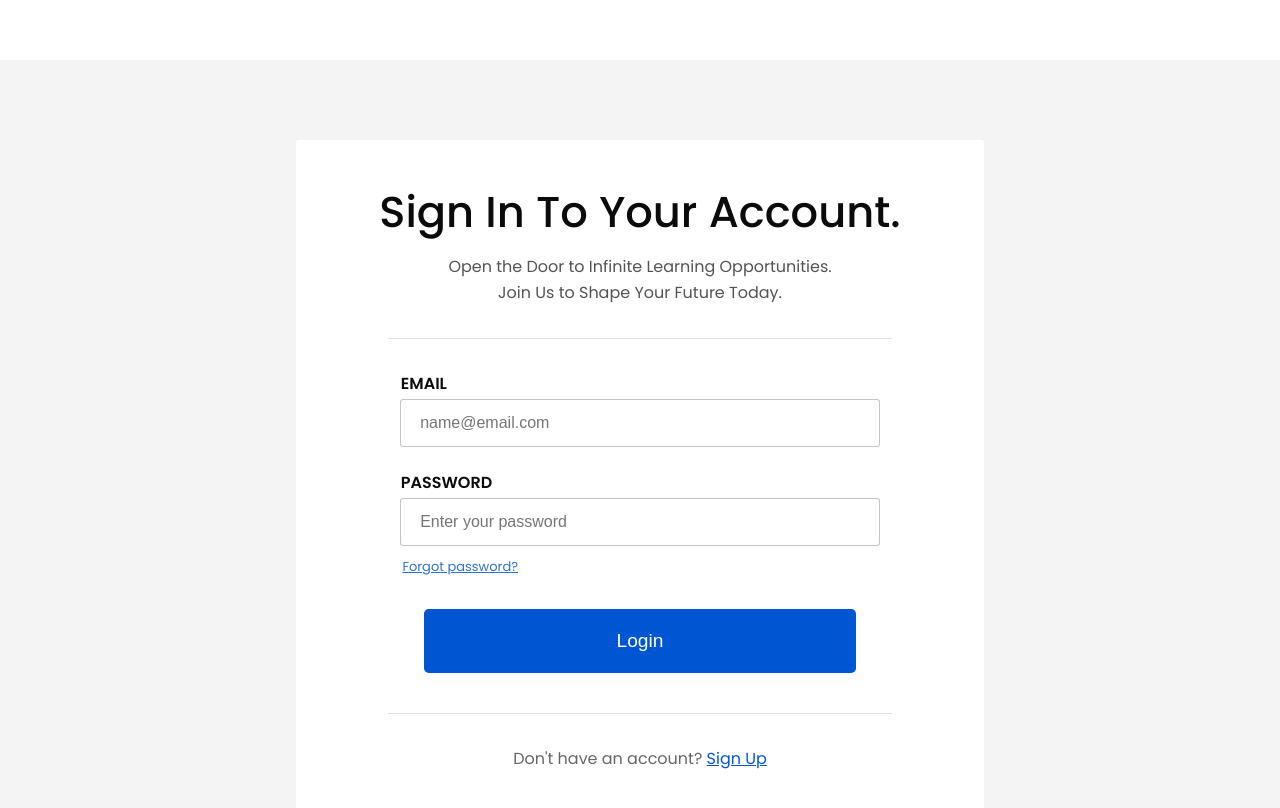
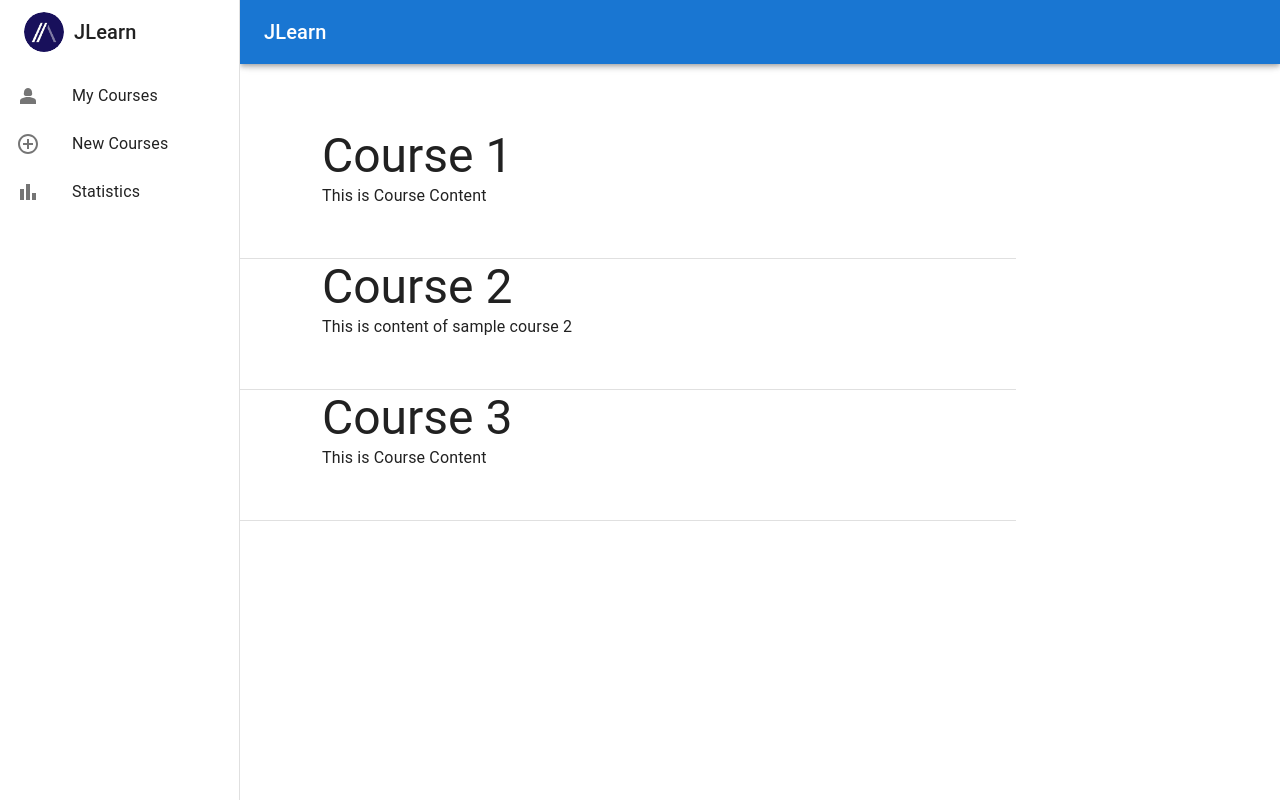
Before and after one commit to Vaibhav0643/Online-Learning-Platform, a React (Create React App) app in the folder Frontend/: page /Dashboard in a window 1280 px wide. Before the commit this address led to /login. Shown: the top 808 px of the page. Built offline with nearby package versions, Linux system fonts and the light colour scheme; a web font is replaced by a local one.

Commit message:
Add new Dashboard

```diff
--- a/Frontend/src/App.js
+++ b/Frontend/src/App.js
@@ -1,5 +1,5 @@
 import "./App.css";
-import Dashboard from "./Routes/Dashboard";
+import Dashboard from "./Routes/dashboard.jsx";
 import Home from "./Routes/Home";
 import Login from "./Routes/Login";
 import Forgot from "./Routes/Forgot";
@@ -19,7 +19,7 @@ function App() {
         <Route path="/Logout" element={<Logout />} />
         <Route path="/Signup" element={<Register />} />
         <Route path="/Dashboard" element={<Dashboard />} />
-        <Route path="/Courses" element={<Courses/>}/>
+        <Route path="/Courses" element={<Courses />} />
         <Route path="/Upload" element={<Upload />} />
         <Route path="/" element={<Home />} />
         <Route path="/Forgot" element={<Forgot />} />
--- /dev/null
+++ b/Frontend/src/Components/Courses.jsx
@@ -0,0 +1,13 @@
+import { Container, Typography } from "@mui/material";
+import * as React from "react";
+
+export default function Courses(props) {
+  return (
+    <Container maxWidth="xs" sx={{ mb: "50px" }}>
+      <Typography variant="h3" component="h4">
+        {props.title}
+      </Typography>
+      <Typography variant="body1">{props.content}</Typography>
+    </Container>
+  );
+}
--- /dev/null
+++ b/Frontend/src/Components/SideBar.jsx
@@ -0,0 +1,158 @@
+import * as React from "react";
+import {
+  Box,
+  Drawer,
+  IconButton,
+  Toolbar,
+  Avatar,
+  Typography,
+} from "@mui/material";
+import {
+  List,
+  ListItem,
+  ListItemButton,
+  ListItemIcon,
+  ListItemText,
+} from "@mui/material";
+import AddCircleOutlineIcon from "@mui/icons-material/AddCircleOutline";
+import BarChartIcon from "@mui/icons-material/BarChart";
+import Person2Icon from "@mui/icons-material/Person2";
+import HorizontalSplitIcon from "@mui/icons-material/HorizontalSplit";
+import MenuIcon from "@mui/icons-material/Menu";
+
+import logo from "../Images/logo-elearn.jpg";
+
+const userType = "user";
+
+function SideBar(props) {
+  const [mobileOpen, setMobileOpen] = React.useState(false);
+  const [isClosing, setIsClosing] = React.useState(false);
+
+  const handleDrawerClose = () => {
+    setIsClosing(true);
+    setMobileOpen(false);
+  };
+
+  const handleDrawerTransitionEnd = () => {
+    setIsClosing(false);
+  };
+
+  const handleDrawerToggle = () => {
+    if (!isClosing) {
+      setMobileOpen(!mobileOpen);
+    }
+  };
+
+  const userLinks = [
+    {
+      title: "My Courses",
+      icon: <Person2Icon />,
+    },
+    {
+      title: "New Courses",
+      icon: <AddCircleOutlineIcon />,
+    },
+    {
+      title: "Statistics",
+      icon: <BarChartIcon />,
+    },
+  ];
+
+  const adminLinks = [
+    {
+      title: "Courses",
+      icon: <HorizontalSplitIcon />,
+    },
+    {
+      title: "Users",
+      icon: <Person2Icon />,
+    },
+    {
+      title: "Statistics",
+      icon: <BarChartIcon />,
+    },
+  ];
+
+  const content = userType === "user" ? userLinks : adminLinks;
+
+  const drawer = (
+    <div>
+      <Toolbar>
+        <Avatar alt="logo" src={logo} sx={{ mr: "10px" }} />
+        <Typography variant="h6" noWrap>
+          JLearn
+        </Typography>
+      </Toolbar>
+      <List>
+        {content.map((obj) => (
+          <ListItem key={obj.title} disablePadding>
+            <ListItemButton>
+              <ListItemIcon>{obj.icon}</ListItemIcon>
+              <ListItemText primary={obj.title} />
+            </ListItemButton>
+          </ListItem>
+        ))}
+      </List>
+    </div>
+  );
+
+  return (
+    <Box sx={{ display: "flex", bgcolor: "background.paper" }}>
+      <IconButton
+        color="inherit"
+        aria-label="open drawer"
+        edge="start"
+        onClick={handleDrawerToggle}
+        sx={{
+          m: 2,
+          display: { sm: "none" },
+          position: "fixed",
+          top: 0,
+          right: 0,
+        }}
+      >
+        <MenuIcon />
+      </IconButton>
+      <Box
+        component="nav"
+        sx={{ width: { sm: props.drawerWidth }, flexShrink: { sm: 0 } }}
+        aria-label="mailbox folders"
+      >
+        {/* The implementation can be swapped with js to avoid SEO duplication of links. */}
+        <Drawer
+          variant="temporary"
+          open={mobileOpen}
+          onTransitionEnd={handleDrawerTransitionEnd}
+          onClose={handleDrawerClose}
+          ModalProps={{
+            keepMounted: true,
+          }}
+          sx={{
+            display: { xs: "block", sm: "none" },
+            "& .MuiDrawer-paper": {
+              boxSizing: "border-box",
+              width: props.drawerWidth,
+            },
+          }}
+        >
+          {drawer}
+        </Drawer>
+        <Drawer
+          variant="permanent"
+          sx={{
+            display: { xs: "none", sm: "block" },
+            "& .MuiDrawer-paper": {
+              boxSizing: "border-box",
+              width: props.drawerWidth,
+            },
+          }}
+          open
+        >
+          {drawer}
+        </Drawer>
+      </Box>
+    </Box>
+  );
+}
+
+export default SideBar;
--- /dev/null
+++ b/Frontend/src/Components/TopBar.jsx
@@ -0,0 +1,20 @@
+import { AppBar, Typography, Toolbar } from "@mui/material";
+
+function TopBar(props) {
+  return (
+    <AppBar
+      position="fixed"
+      sx={{
+        width: { sm: `calc(100% - ${props.drawerWidth}px)` },
+        ml: { sm: `${props.drawerWidth}px` },
+      }}
+    >
+      <Toolbar>
+        <Typography variant="h6" noWrap component="div">
+          JLearn
+        </Typography>
+      </Toolbar>
+    </AppBar>
+  );
+}
+export default TopBar;
--- /dev/null
+++ b/Frontend/src/Routes/dashboard.jsx
@@ -0,0 +1,37 @@
+import Courses from "../Components/Courses";
+import SideBar from "../Components/SideBar";
+import TopBar from "../Components/TopBar";
+import { Box, CssBaseline, Toolbar, Divider } from "@mui/material";
+
+const drawerWidth = 240;
+
+function Dashboard() {
+  return (
+    <Box sx={{ display: { sx: "flex" } }}>
+      <CssBaseline />
+      <TopBar drawerWidth={drawerWidth} />
+      <SideBar drawerWidth={drawerWidth} />
+      <Box
+        component="main"
+        sx={{
+          flexGrow: 1,
+          p: 3,
+          width: { sm: `calc(100% - ${drawerWidth}px)` },
+        }}
+      >
+        <Toolbar />
+        <Courses title="Course 1" content="This is Course Content" />
+        <Divider />
+        <Courses
+          title="Course 2"
+          content="This is content of sample course 2 "
+        />
+        <Divider />
+        <Courses title="Course 3" content="This is Course Content" />
+        <Divider />
+      </Box>
+    </Box>
+  );
+}
+
+export default Dashboard;
```
Also changed, not shown: Frontend/package.json (+7 -0 lines), Frontend/src/Components/Navbar.jsx (added, +20 -0 lines), 1 other file (tests, documents, lock files or other folders).
